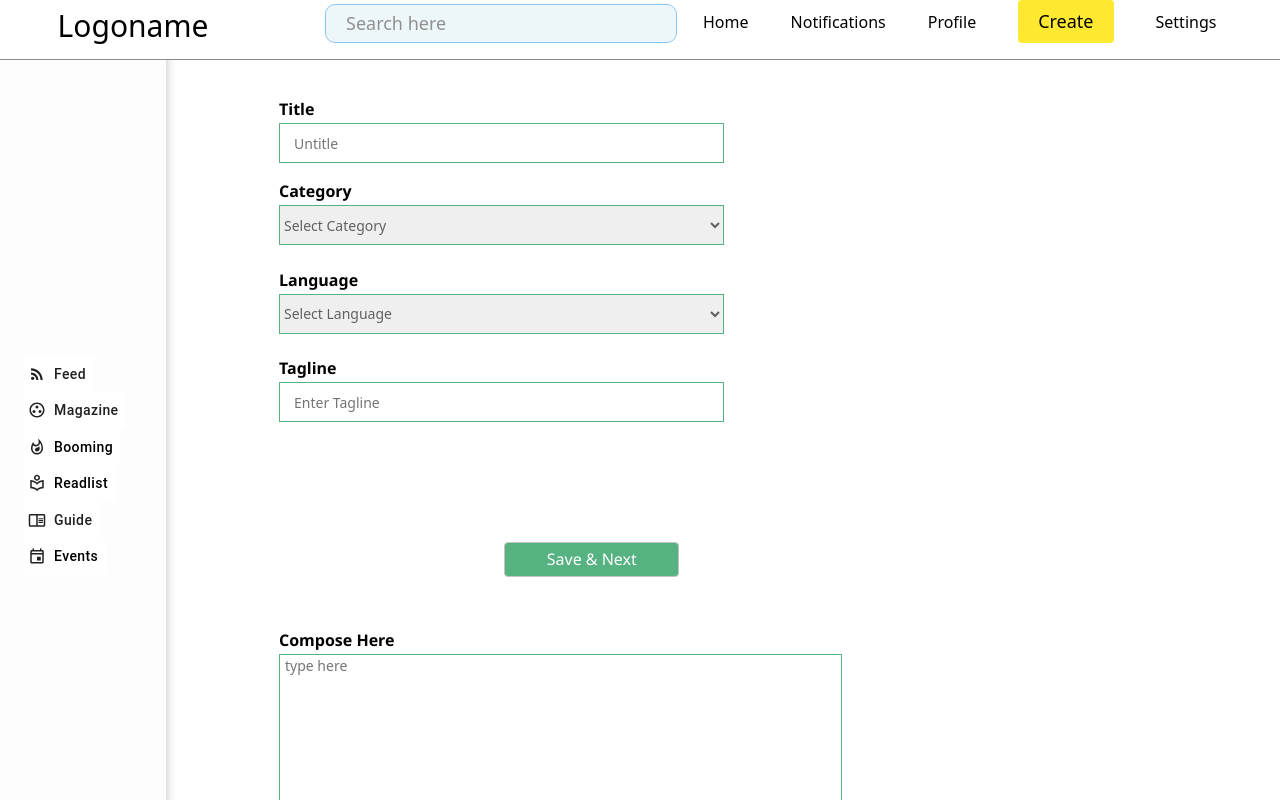
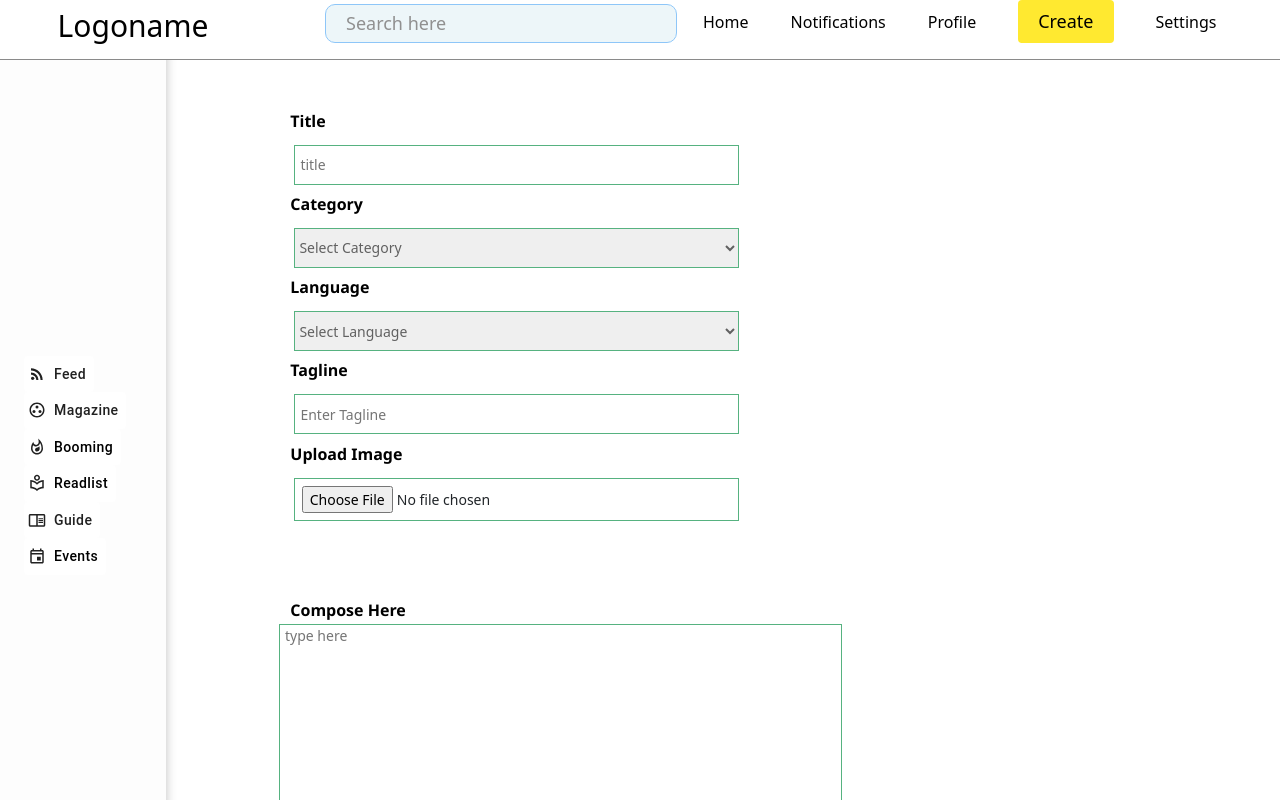
Before and after one commit to Lantaspera/writtingapp, a React (Create React App) app: page /create in a window 1280 px wide. Shown: the top 800 px of the page. Built offline with nearby package versions, Linux system fonts and the light colour scheme.

Commit message:
create page updation

```diff
--- a/src/Components/create/CreatePage.js
+++ b/src/Components/create/CreatePage.js
@@ -3,23 +3,29 @@ import './create.css'
 import { useState } from 'react';
 
 function CreatePage() {
-        const [input,setInput] = useState('');
-        console.log({input})
+      const [input,setInput] = useState('');
+            console.log({input})
     return (
         <div className="Create">
 
 
           <form >
 
+
               <label className="Title-c">Title</label>
+              <br/>
 
-              <div className="">
 
-              <input className="untitle" type="text" placeholder="Untitle" />
+              <div>
+
+              < input className="un-C" type="text" placeholder="title"/>
+
               </div>
+
               <div>
               <label className="Title-c">Category</label> <br>
               </br>
+
               <select className="untitle">
                   <option className="option" value=""> Select Category </option>
                   <option className="option" value="Auto Biography "> Auto biography </option>
@@ -40,6 +46,7 @@ function CreatePage() {
 
               <label className="Title-Lan">Language</label><br>
               </br>
+
               <div>
               <select className="untitle">
                   <option className="option" value=""> Select Language </option>
@@ -61,13 +68,17 @@ function CreatePage() {
               </div>
               <label className="Title-Lan">Tagline</label>
 
-              <div className="">
+              <div >
 
-              <input className="untitle" type="text" placeholder="Enter Tagline" />
+              <input className="un-C" type="text" placeholder="Enter Tagline" />
               </div>
+              <label className="Title-Lan">Upload Image</label>
               <div >
-                     <input class="submit"  value="Save & Next" type="submit" />
+
+                     <input type="file"  style={{display: 'block', marginTop: '10px', Height: '40px', border: '0.5px solid' , borderColor:'#56B280', marginLeft: '11.3%', boxSizing: 'border-box',border: '1px solid #c4c4c4',
+    borderRadius: '0px', padding: '.5em',fontSize: '0.875rem', width:'445px'  }} />
                     </div>
+
 
           </form>
            <div>
@@ -76,7 +87,7 @@ function CreatePage() {
     <div>
     <label className="Title-Lan">Compose Here</label><br/>
     <textarea className="draftarea" placeholder="type here" value={input} onInput={e => setInput(e.target.value)}/><br/>
-    <input class="submit-D"  value="Draft" type="submit" />
+    <input class="submit-D"  value="Submit" type="submit" />
     </div>
 
 
--- a/src/Components/create/create.css
+++ b/src/Components/create/create.css
@@ -4,45 +4,66 @@ height: 100%;
     margin-left: 13vw;
 
     }
-.create-hr{
+
+    .Title-c{
+
+
     font-family: Segoe UI;
     font-style: normal;
     font-weight: bold;
-font-size: 24px;
-line-height: 32px;
-margin-left: 10%;
-margin-top: 3%;
-}
-.Title-c{
-font-family: Segoe UI;
-font-style: normal;
-font-weight: bold;
-margin-left: 10%;
+    margin-left: 11%;
     font-weight: 600px;
     font-size: 16px;
     line-height: 27px;
-margin-top:4%;
+    margin-top:5%;
     color: #000000;
 
 
     }
     .Title-Lan{
+
         font-family: Segoe UI;
         font-style: normal;
         font-weight: bold;
-    margin-left: 10%;
+        margin-left: 11%;
         font-weight: 600px;
         font-size: 16px;
         line-height: 27px;
-    margin-top:30px;
+        margin-top:5%;
         color: #000000;
 
 
         }
-.untitle{
+    .un-C{
+
             Width:445px;
             Height:40px;
-    margin-bottom:-30px;
+            margin-bottom:-40px;
+            margin-top: 10px;
+            border-radius: 0px;
+            box-sizing: border-box;
+            position: absolute;
+            padding: 5px;
+            border: 0.5px solid #56B280;
+            margin-left: 10%;
+
+
+
+    }
+
+    .un-C:focus{
+        outline: none !important;
+        border:1px solid #17C1E8;
+
+    }
+
+    .untitle{
+
+        position: absolute;
+        Width:445px;
+        Height:40px;
+        margin-bottom:-40px;
+         margin-top: 10px;
         border-radius: 0px;
         font-weight: normal;
         font-size: 14px;
@@ -50,9 +71,16 @@ color: #000000;
         box-sizing: border-box;
         margin-left: 10%;
         color: #616161;
+    }
+    .untitle:hover{
+
+        border-color: #17C1E8;
+
+    }
 
 
-}
+
+
 
 
 
@@ -120,6 +148,12 @@ padding: 5px;
         word-break: break-all;
 
     }
+    .draftarea:focus{
+        outline: none !important;
+        border:1px solid #17C1E8;
+
+
+    }
     .submit-D{
         height: 35px;
         width: 175px;
```
Lines whose indentation alone changed are shown as unchanged.
